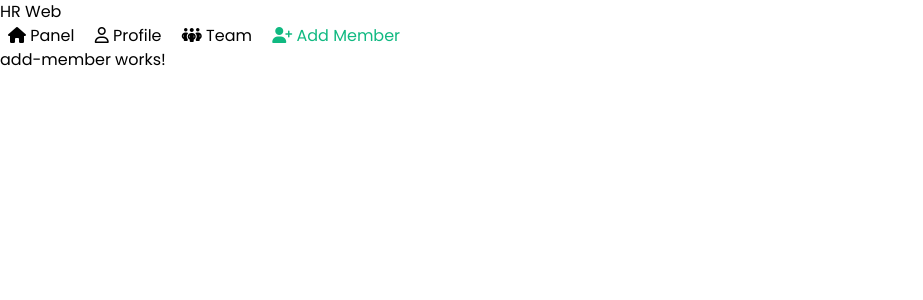
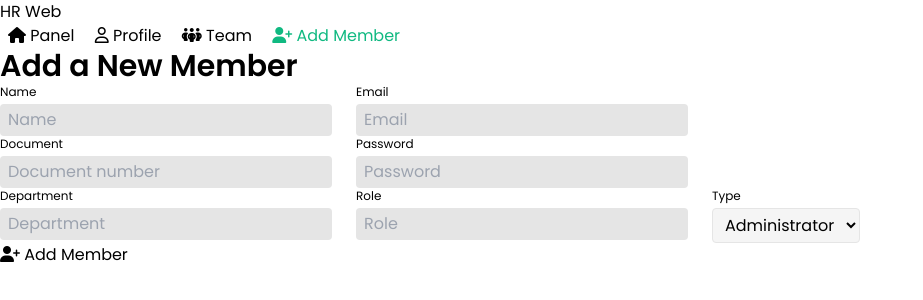
Before and after one commit to NicolasfcAraujo/fullstack-spring-angular, an Angular app in the folder frontend/angular/: page /add-member in a window 1280 px wide. Shown: the top 300 px of the page, without its empty margins (0-923 px from the left). Built offline with nearby package versions, Linux system fonts and the light colour scheme.

Commit message:
add member page created

```diff
--- a/frontend/angular/src/app/pages/add-member/add-member.component.css
+++ b/frontend/angular/src/app/pages/add-member/add-member.component.css
@@ -0,0 +1,29 @@
+.input-div div {
+  display: flex;
+  flex-direction: column;
+  gap: 4px;
+}
+
+.input-div label {
+  font-size: 0.75rem;
+  line-height: 1rem;
+}
+
+.input-div input {
+  padding: 4px 8px;
+  background: rgb(229 229 229);
+  border-radius: 0.25rem;
+}
+
+.input-div section {
+  display: flex;
+  gap: 24px;
+}
+
+.input-div select {
+  padding: 4px 8px;
+  background: rgb(245 245 245);
+  border-radius: 0.25rem;
+  border: 1px solid;
+  border-color: rgb(229 229 229);
+}
--- a/frontend/angular/src/app/pages/add-member/add-member.component.html
+++ b/frontend/angular/src/app/pages/add-member/add-member.component.html
@@ -1 +1,47 @@
-<p>add-member works!</p>
+<h1>Add a New Member</h1>
+<form class=" flex flex-col gap-8 mt-8 input-div">
+  <section>
+    <div>
+      <label for="name">Name</label>
+      <input type="text" placeholder="Name" id="name">
+    </div>
+    <div>
+      <label for="email">Email</label>
+      <input type="email" placeholder="Email" id="email">
+    </div>
+  </section>
+
+  <section>
+    <div>
+      <label for="document">Document</label>
+      <input type="text" placeholder="Document number" id="document">
+    </div>
+    <div>
+      <label for="password">Password</label>
+      <input type="password" placeholder="Password" id="password">
+    </div>
+  </section>
+
+  <section>
+    <div>
+      <label for="department">Department</label>
+      <input type="text" placeholder="Department" id="department">
+    </div>
+    <div>
+      <label for="role">Role</label>
+      <input type="text" placeholder="Role" id="role">
+    </div>
+    <div>
+      <label for="type">Type</label>
+      <select name="type" id="type">
+        <option value="ADM">Administrator</option>
+        <option value="COMMON">Common</option>
+      </select>
+    </div>
+  </section>
+</form>
+<div class=" pt-8">
+  <button class=" rounded bg-neutral-200 px-4 py-1 hover:bg-neutral-100 duration-200 border border-neutral-200">
+    <i class="fa-solid fa-user-plus"></i> Add Member
+  </button>
+</div>
```
Also changed, not shown: frontend/angular/src/styles.css (line endings or trailing spaces).
